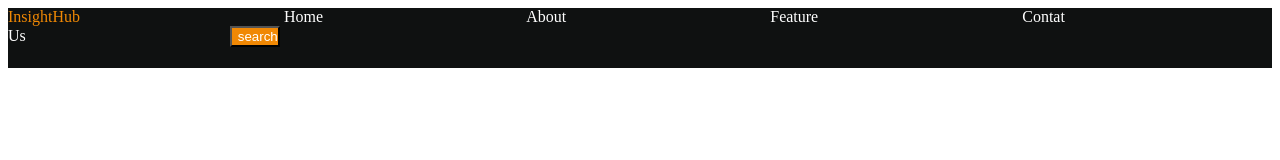
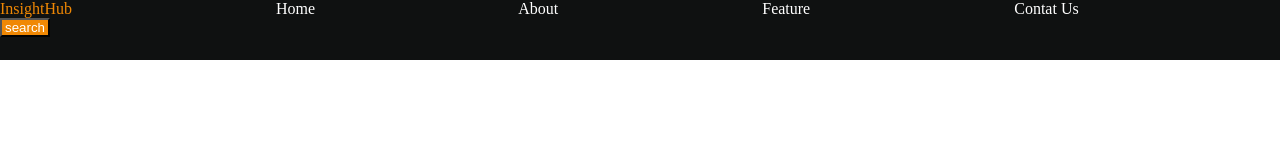
Before and after one commit to karthika222/frontend_basic_projects, a plain HTML site: page nav.html in a window 1280 px wide. Drawn offline with Linux system fonts and the light colour scheme.

Commit message:
Update style.css

```diff
--- a/style.css
+++ b/style.css
@@ -1,4 +1,4 @@
-<<<<<<< HEAD
+
 *{
     padding: 0;
     margin:0;
@@ -26,7 +26,7 @@ a{
     background-color: #f08804;
     color:white;
     width:50px;
-=======
+
 #b1
 {
     color: blueviolet;
@@ -49,5 +49,4 @@ body{
 
 
 
->>>>>>> 2a0141c83b9dc71919c169ee7a8ae357d1059fc3
 }
```
